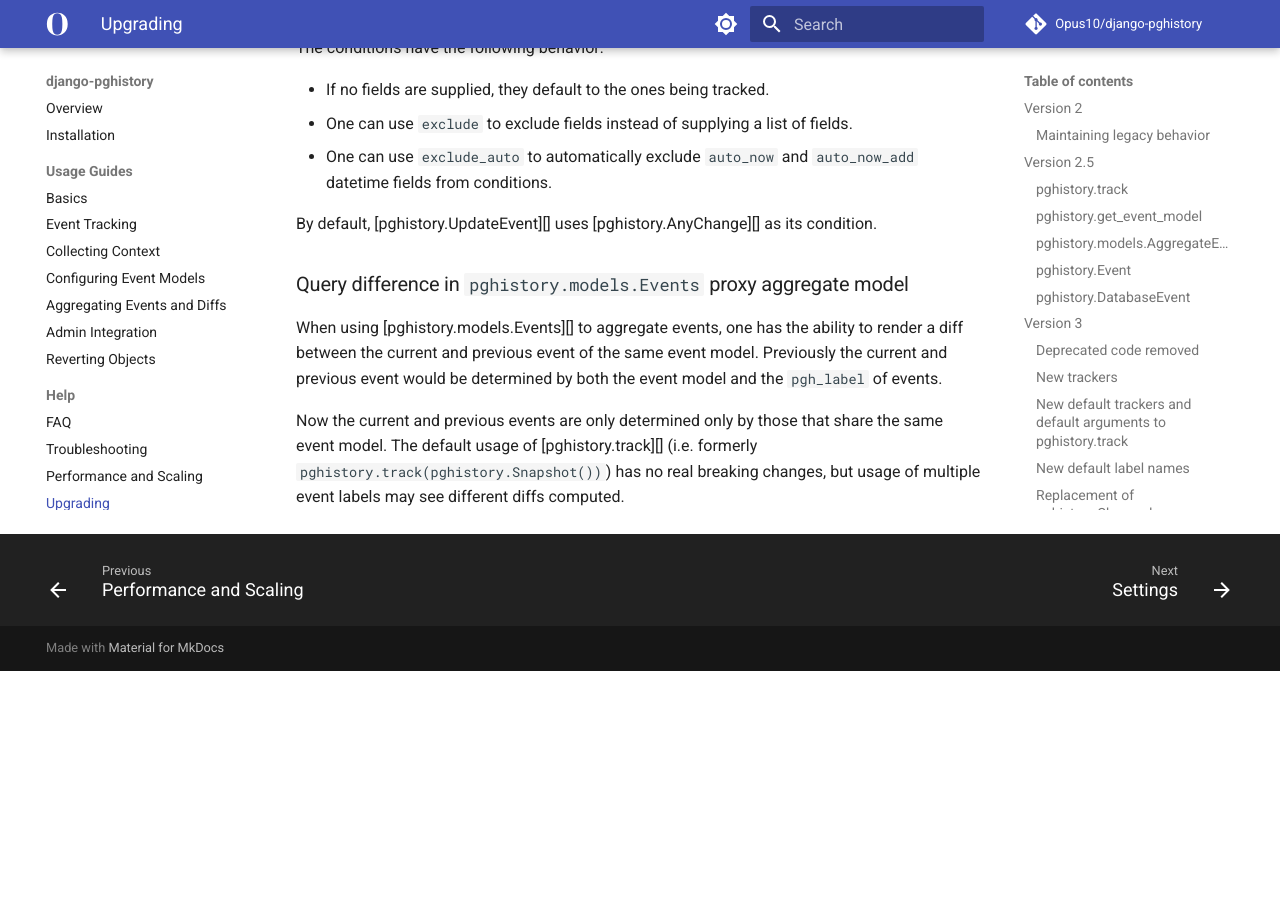
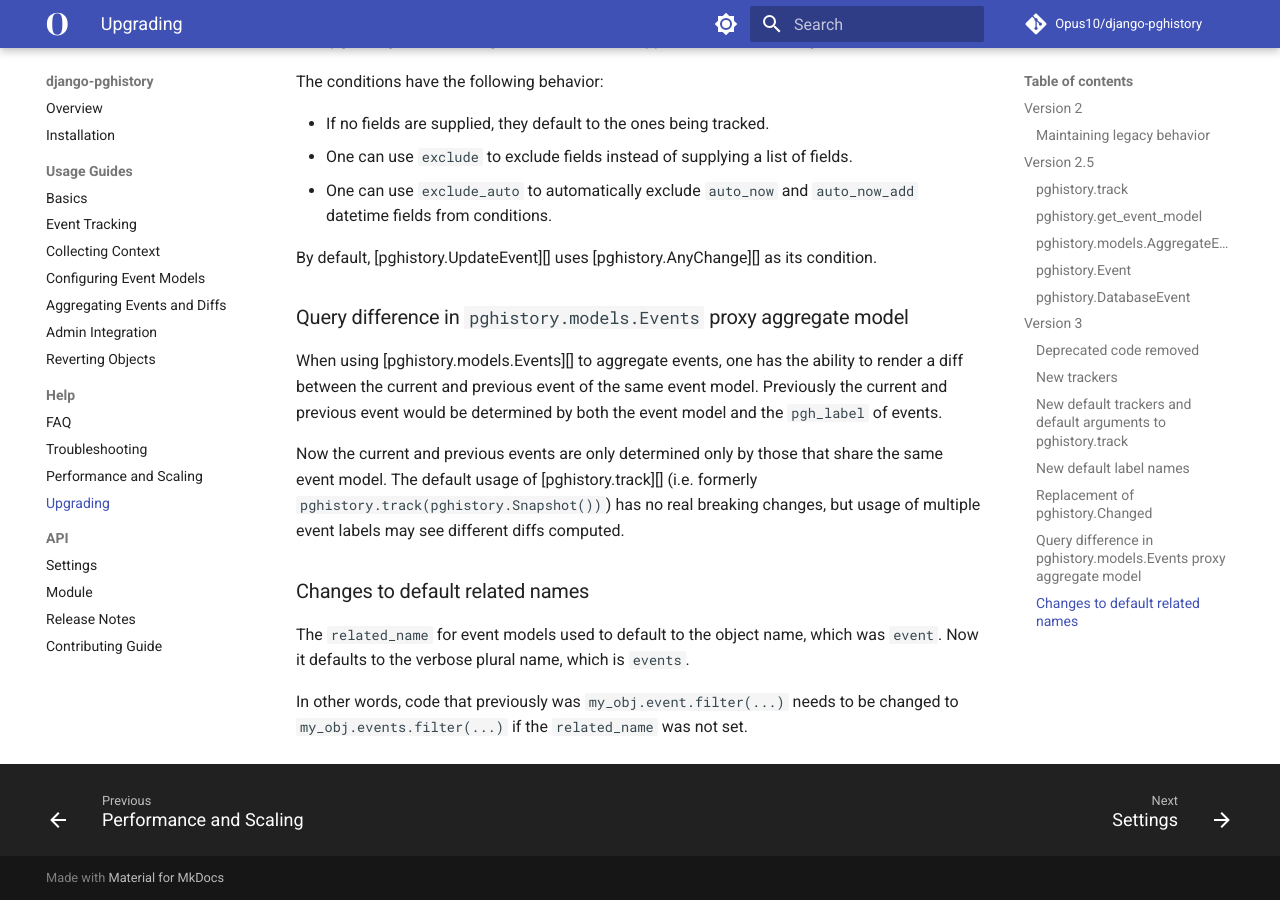
Before and after one commit to Opus10/django-pghistory, an MkDocs documentation site: the page built from docs/upgrading.md, in a window 1280 px wide and 900 px high, scrolled down 5860 px. Built offline with MkDocs 1.6.1 and Material for MkDocs 9.7.7, drawn with Linux system fonts in a browser that asks for light colours; comment, search, counter and statistics services are not loaded; before the commit the page ends 6531 px from its top, so only the background shows below that; some of the changed text lies outside the part shown.

Commit message:
Add upgrading notes around the default related name changing.
Type: trivial

```diff
--- a/docs/upgrading.md
+++ b/docs/upgrading.md
@@ -82,6 +82,7 @@ There are other subtle breaking changes:
 1. New default `pgh_label` label values for event trackers
 2. The replacement of the `pghistory.Changed` utility for creating conditions based on changes.
 3. Minor query behavior changes for the [pghistory.models.Events][] event aggregation proxy model.
+4. The default related name to the event model is now plural.
 
 We cover all of these changes here in more detail, along with how to migrate or preserve old behavior.
 
@@ -173,3 +174,9 @@ By default, [pghistory.UpdateEvent][] uses [pghistory.AnyChange][] as its condit
 When using [pghistory.models.Events][] to aggregate events, one has the ability to render a diff between the current and previous event of the same event model. Previously the current and previous event would be determined by both the event model and the `pgh_label` of events.
 
 Now the current and previous events are only determined only by those that share the same event model. The default usage of [pghistory.track][] (i.e. formerly `pghistory.track(pghistory.Snapshot())`) has no real breaking changes, but usage of multiple event labels may see different diffs computed.
+
+### Changes to default related names
+
+The `related_name` for event models used to default to the object name, which was `event`. Now it defaults to the verbose plural name, which is `events`.
+
+In other words, code that previously was `my_obj.event.filter(...)` needs to be changed to `my_obj.events.filter(...)` if the `related_name` was not set.
```
